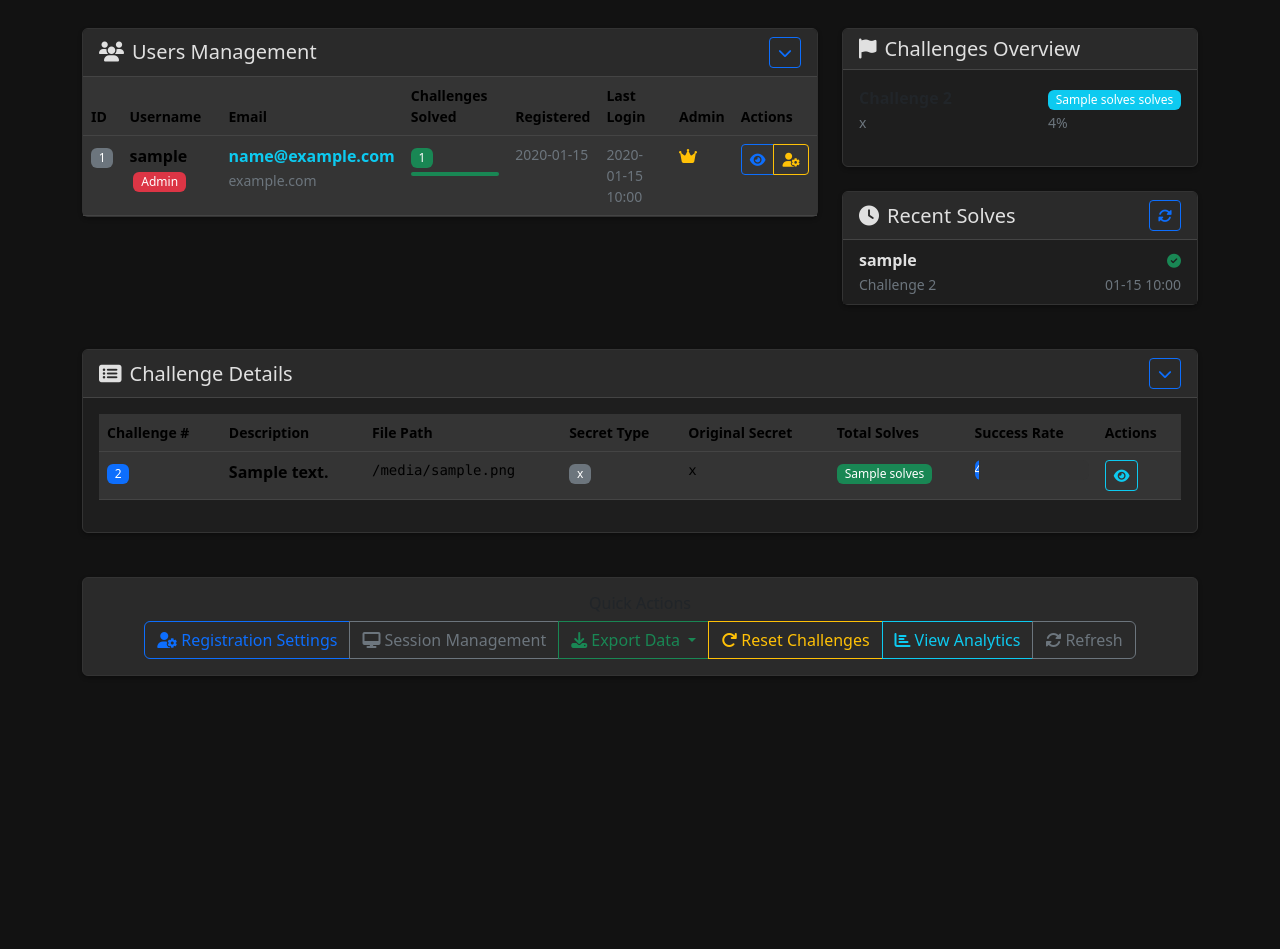
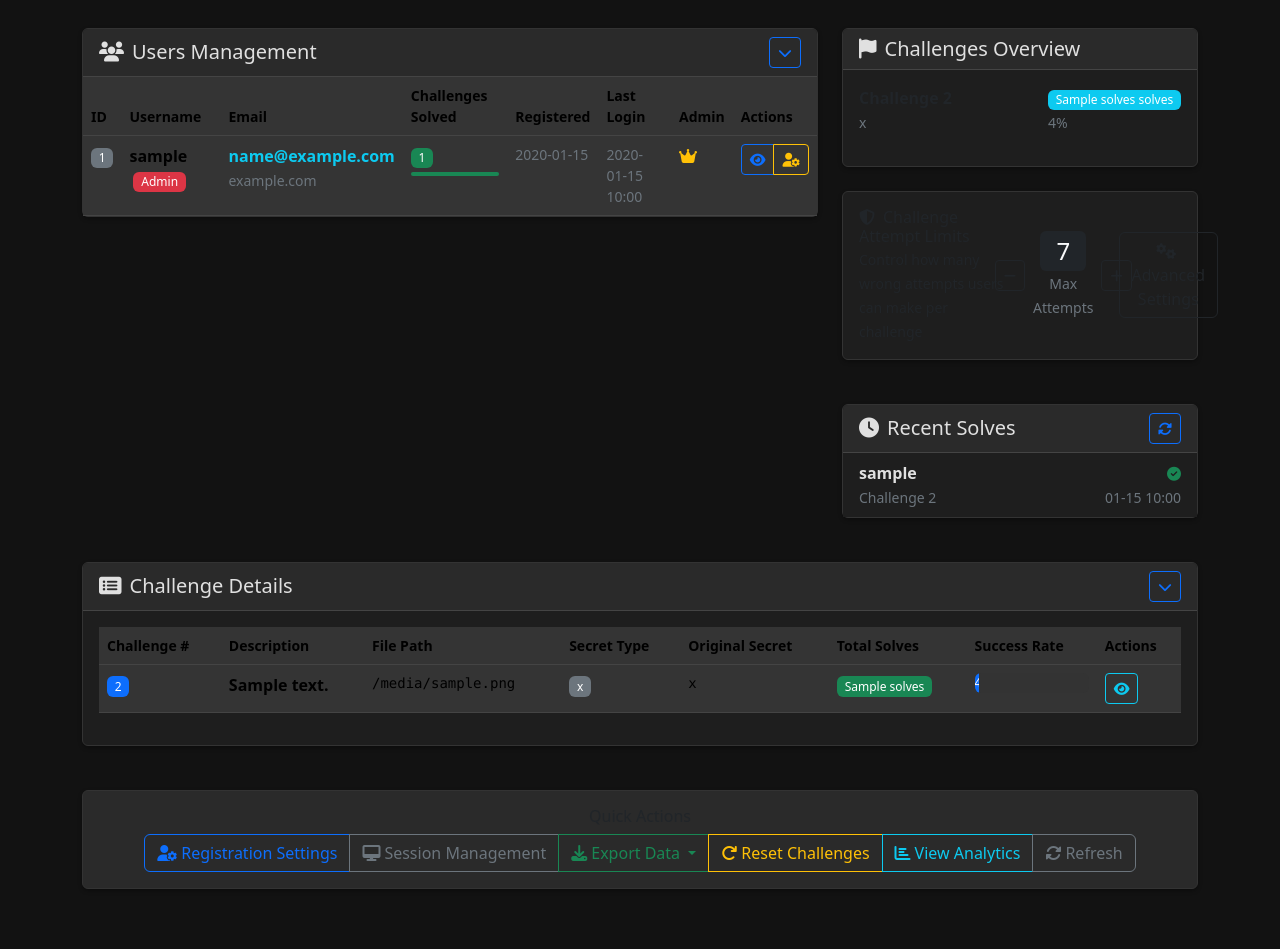
Before and after one commit to H4R335HR/midnight-ctf, a Flask app: template templates/admin.html in a window 1280 px wide. Shown: the part 372-1321 px from the top of the page. Before the commit the page ends 1048 px from the top, so only its background shows below. Run offline with Flask 3, Linux system fonts and the light colour scheme; tables that the repository leaves empty hold one stand-in row (values such as "Sample post"); the template is opened without the code that fills it: values that come from a table or form of the project are taken from there, most other values are stand-ins (such as "Sample title", 1, 10 or a date in 2020); parts of the project's set-up code (start-up, migrations or seed data) failed here and were passed over; some libraries are stand-ins or nearby versions.

Commit message:
Ratelimit in dashboard fix

```diff
--- a/templates/admin.html
+++ b/templates/admin.html
@@ -214,7 +214,49 @@
                 {% endfor %}
             </div>
         </div>
-
+        <div class="row mb-4">
+            <div class="col-12">
+                <div class="card bg-warning text-dark">
+                    <div class="card-body">
+                        <div class="row align-items-center">
+                            <div class="col-md-6">
+                                <h6 class="card-title mb-0">
+                                    <i class="fas fa-shield-alt me-2"></i>Challenge Attempt Limits
+                                </h6>
+                                <small>Control how many wrong attempts users can make per challenge</small>
+                            </div>
+                            <div class="col-md-3">
+                                <div class="d-flex align-items-center justify-content-center">
+                                    <button class="btn btn-outline-dark btn-sm me-2" onclick="adjustMaxAttempts(-1)"
+                                            id="decreaseBtn" title="Decrease limit">
+                                        <i class="fas fa-minus"></i>
+                                    </button>
+                                    <div class="text-center">
+                                        <div class="badge bg-dark text-light fs-4 px-3 py-2" id="currentMaxAttempts">7</div>
+                                        <div><small class="text-muted">Max Attempts</small></div>
+                                    </div>
+                                    <button class="btn btn-outline-dark btn-sm ms-2" onclick="adjustMaxAttempts(1)"
+                                            id="increaseBtn" title="Increase limit">
+                                        <i class="fas fa-plus"></i>
+                                    </button>
+                                </div>
+                            </div>
+                            <div class="col-md-3">
+                                <div class="d-grid gap-2">
+                                    <a href="/admin/ctf-settings" class="btn btn-outline-dark">
+                                        <i class="fas fa-cogs me-1"></i>Advanced Settings
+                                    </a>
+                                    <button class="btn btn-success btn-sm" onclick="saveMaxAttempts()" id="saveBtn"
+                                            style="display: none;">
+                                        <i class="fas fa-save me-1"></i>Save Changes
+                                    </button>
+                                </div>
+                            </div>
+                        </div>
+                    </div>
+                </div>
+            </div>
+        </div>
         <!-- Recent Activity -->
         <div class="card">
             <div class="card-header d-flex justify-content-between align-items-center">
@@ -857,5 +899,80 @@ function getCurrentMaxAttempts() {
             console.log('Could not load current max attempts');
         });
 }
+
+let currentAttempts = 7; // Initialize with current value
+let originalAttempts = 7;
+
+// Load current max attempts on page load
+document.addEventListener('DOMContentLoaded', function() {
+    getCurrentMaxAttempts();
+});
+
+function getCurrentMaxAttempts() {
+    fetch('/admin/current-max-attempts')
+        .then(response => response.json())
+        .then(data => {
+            if (data.max_attempts) {
+                currentAttempts = data.max_attempts;
+                originalAttempts = data.max_attempts;
+                document.getElementById('currentMaxAttempts').textContent = currentAttempts;
+                updateButtonStates();
+            }
+        })
+        .catch(error => {
+            console.log('Could not load current max attempts, using default');
+        });
+}
+
+function adjustMaxAttempts(change) {
+    const newValue = currentAttempts + change;
+
+    if (newValue >= 1 && newValue <= 100) {
+        currentAttempts = newValue;
+        document.getElementById('currentMaxAttempts').textContent = currentAttempts;
+        updateButtonStates();
+
+        // Show save button if value changed
+        if (currentAttempts !== originalAttempts) {
+            document.getElementById('saveBtn').style.display = 'block';
+        } else {
+            document.getElementById('saveBtn').style.display = 'none';
+        }
+    }
+}
+
+function updateButtonStates() {
+    const decreaseBtn = document.getElementById('decreaseBtn');
+    const increaseBtn = document.getElementById('increaseBtn');
+
+    decreaseBtn.disabled = currentAttempts <= 1;
+    increaseBtn.disabled = currentAttempts >= 100;
+}
+
+function saveMaxAttempts() {
+    fetch('/admin/update-max-attempts', {
+        method: 'POST',
+        headers: {
+            'Content-Type': 'application/json',
+        },
+        body: JSON.stringify({
+            max_attempts: currentAttempts
+        })
+    })
+    .then(response => response.json())
+    .then(data => {
+        if (data.success) {
+            originalAttempts = currentAttempts;
+            document.getElementById('saveBtn').style.display = 'none';
+            showAlert('success', data.message);
+        } else {
+            showAlert('danger', data.error);
+        }
+    })
+    .catch(error => {
+        showAlert('danger', 'Failed to update max attempts');
+        console.error(error);
+    });
+}
 </script>
 {% endblock %}
```
